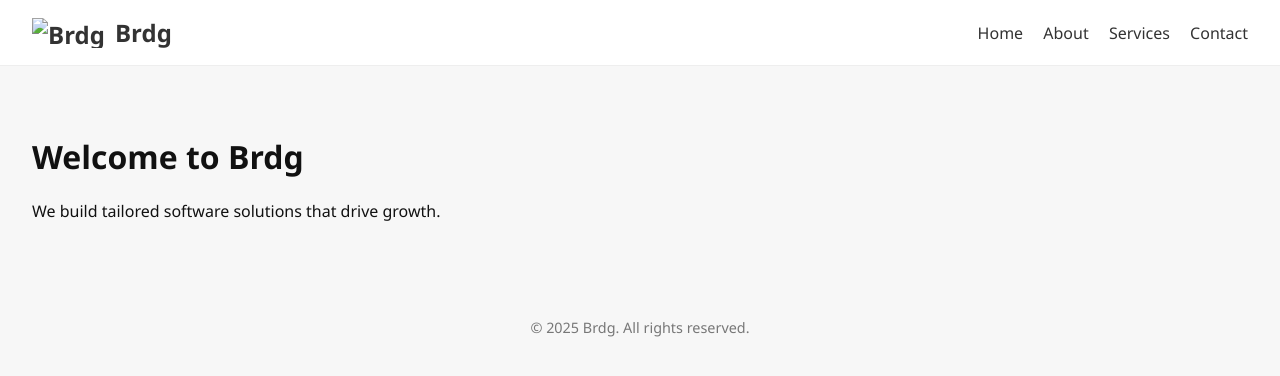
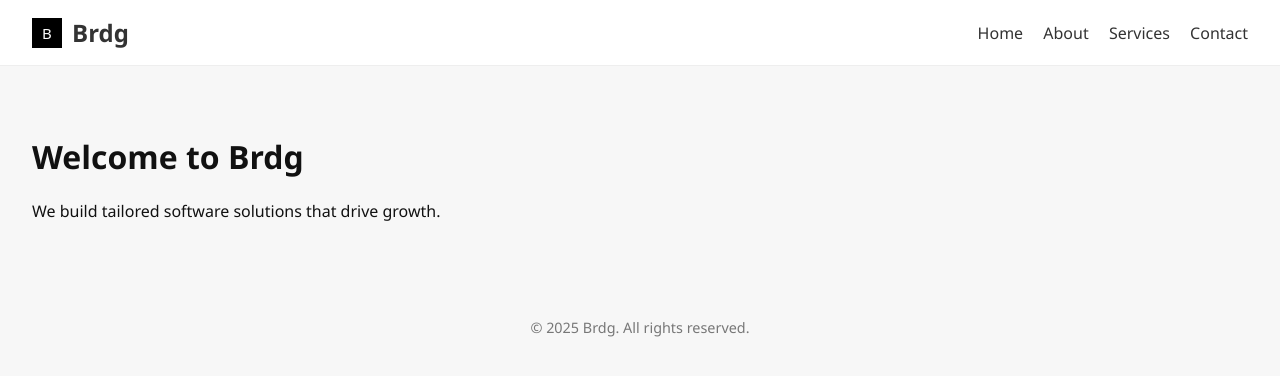
Before and after one commit to khldshrf/Brdg-site, a plain HTML site: page index.html in a window 1280 px wide. Drawn offline with Linux system fonts and the light colour scheme.

Commit message:
Update index.html

```diff
--- a/index.html
+++ b/index.html
@@ -8,7 +8,7 @@
 </head>
 <body>
   <header>
-    <div class="logo"><img src="assets/logo.svg" alt="Brdg" style="height: 30px; margin-right: 10px;"> Brdg</div>
+    <div class="logo"><img src="logo.svg" alt="Brdg" style="height: 30px; margin-right: 10px;"> Brdg</div>
     <nav>
       <a href="index.html">Home</a>
       <a href="about.html">About</a>
```
